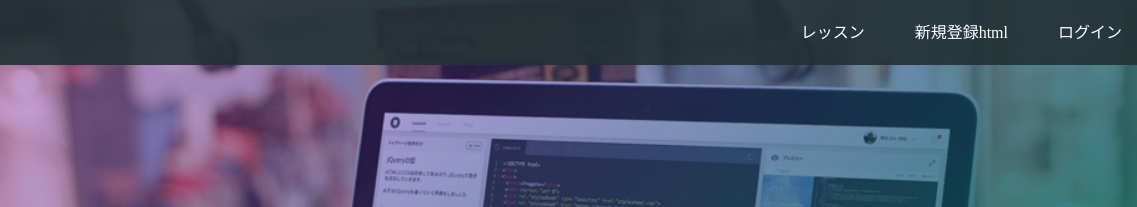
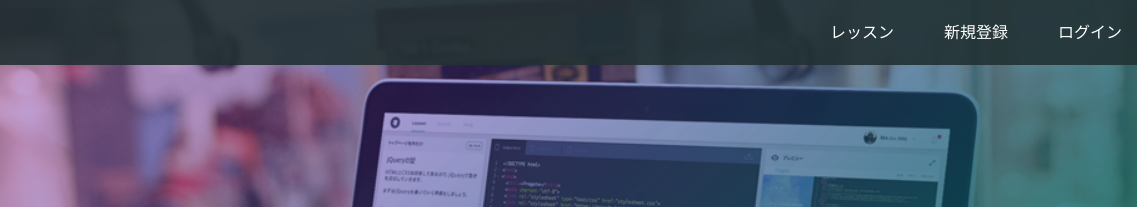
Before and after one commit to yuubo222/yuubo222.github.io, a plain HTML site: page index.html in a window 1280 px wide. Shown: the top 207 px of the page, 143-1280 px from the left. Drawn offline with Linux system fonts and the light colour scheme.

Commit message:
Update index.html

```diff
--- a/index.html
+++ b/index.html
@@ -16,7 +16,7 @@
       <span class="fa fa-bars menu-icon"></span>
       <div class="header-right">
         <a href="#">レッスン</a>
-        <a href="#">新規登録html</a>
+        <a href="#">新規登録</a>
         <a href="#" class="login">ログイン</a>
       </div>
     </div>
```
